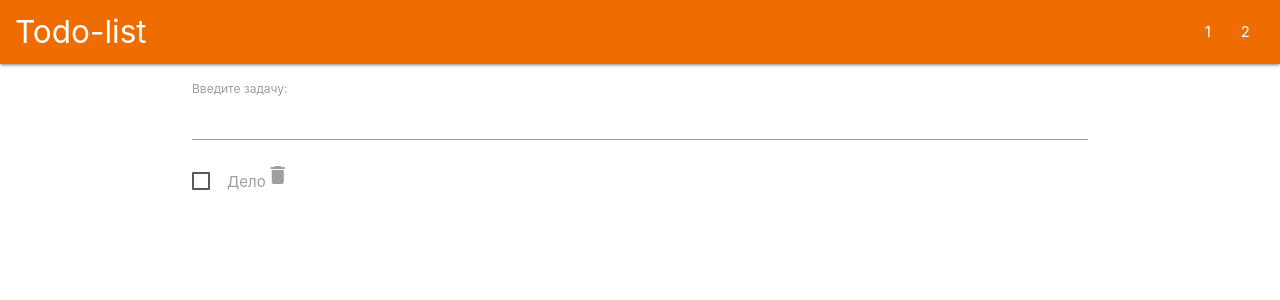
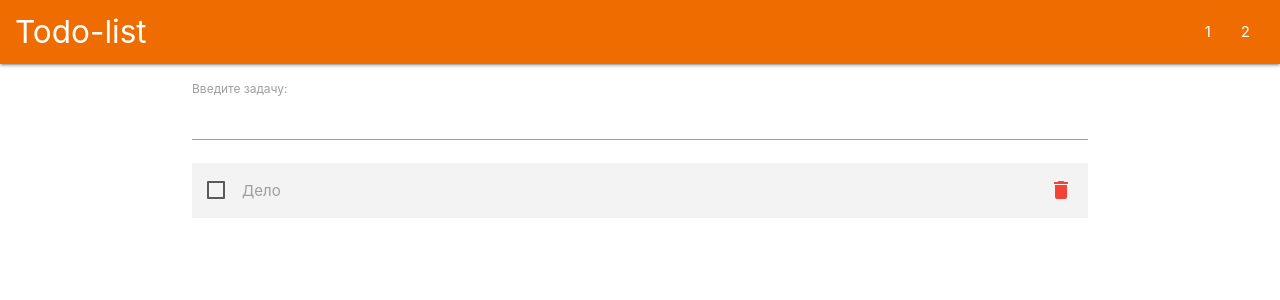
Before and after one commit to Cempten/Project, a React (Create React App) app: page / in a window 1280 px wide. Shown: the top 300 px of the page. Built offline with nearby package versions, Linux system fonts and the light colour scheme.

Commit message:
Styled TodoList

```diff
--- a/src/components/TodoList.tsx
+++ b/src/components/TodoList.tsx
@@ -7,7 +7,7 @@ export const TodoList: React.FC = () => {
                 <label>
                     <input type="checkbox" />
                     <span>Дело</span>
-                    <i className="material-icons">delete</i>
+                    <i className="material-icons red-text">delete</i>
                 </label>
             </li>
         </ul>
--- a/src/index.css
+++ b/src/index.css
@@ -14,3 +14,11 @@ body {
 .px2 {
   padding: 1rem 0;
 }
+
+.list label {
+  display: flex;
+  justify-content: space-between;
+  cursor: pointer;
+  background: #f3f3f3;
+  padding: 1rem;
+}
```
Also changed, not shown: 1 other file (tests, documents, lock files or other folders).
